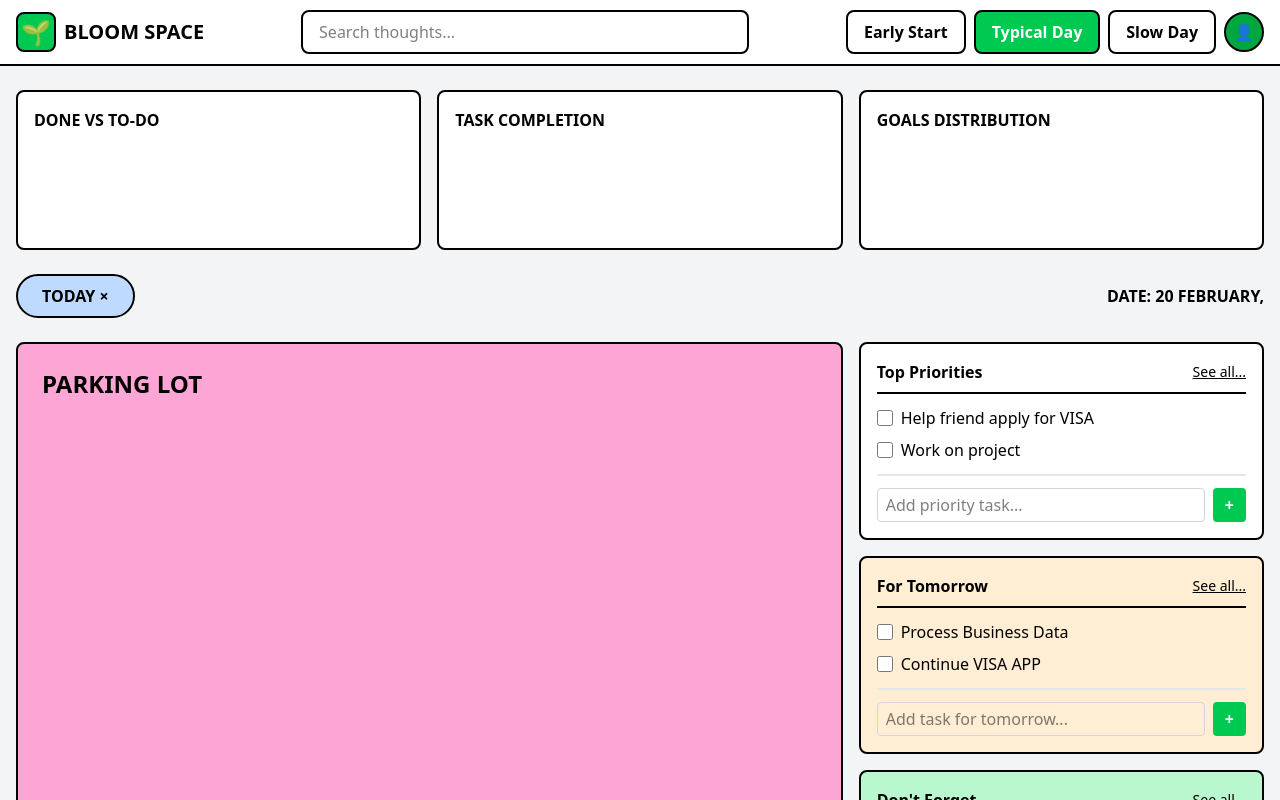
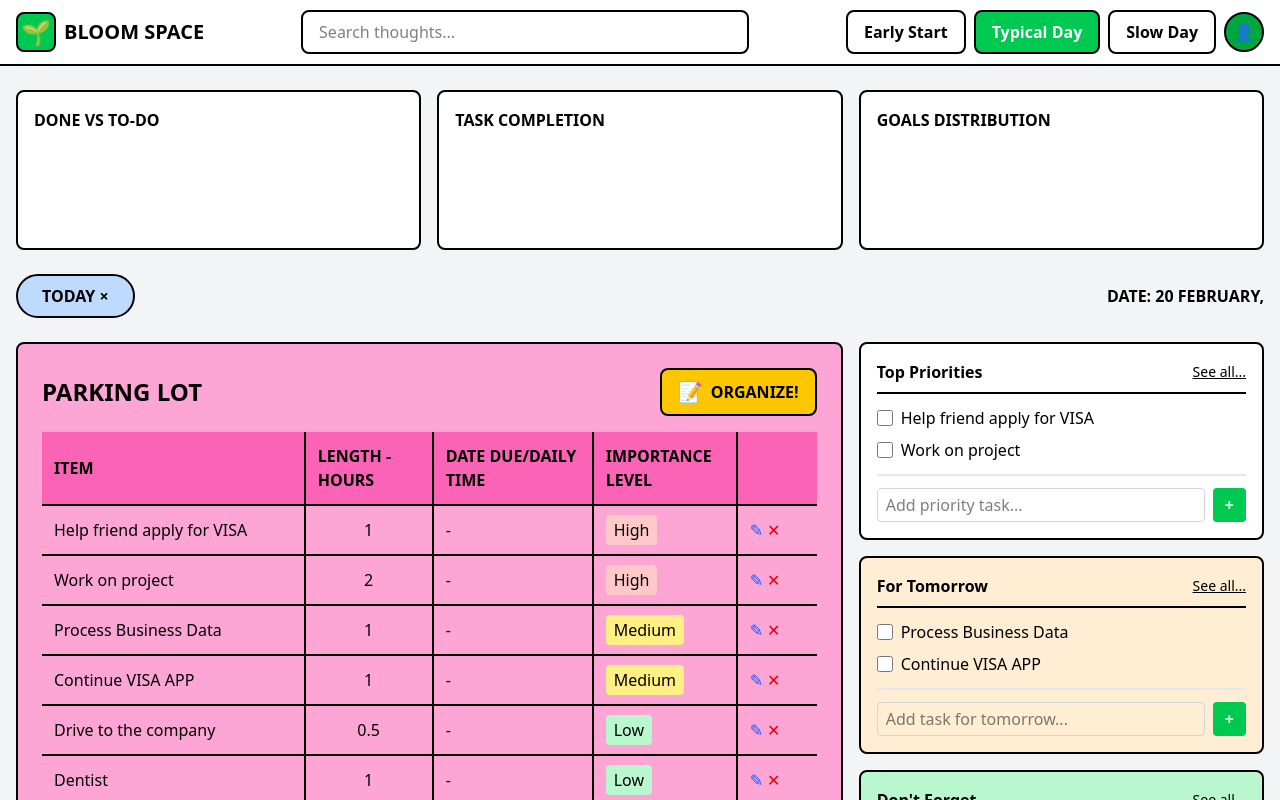
Before and after one commit to HosnyYousef/bloom-workload-engine, a React (Vite) app in the folder bloomspaceapp/frontend/: page / in a window 1280 px wide. Shown: the top 800 px of the page. Built offline with nearby package versions, Linux system fonts and the light colour scheme.

Commit message:
modified app.jsx parkingLot.jsx, to get them to work

```diff
--- a/bloomspaceapp/frontend/src/App.jsx
+++ b/bloomspaceapp/frontend/src/App.jsx
@@ -5,7 +5,7 @@ import ForTomorrow from "./components/ForTomorrow";
 import DontForget from "./components/DontForget";
 import DateDisplay from "./components/DateDisplay";
 import NotesThoughts from "./components/NotesThoughts";
-
+import ParkingLot from "./components/ParkingLot";
 
 // SORTING ALGORITHM
 const sortTasks = (tasks, energyLevel) => {
@@ -125,9 +125,13 @@ const App = () => {
         {/* Main Content Grid */}
         <div className="grid grid-cols-3 gap-4">
           {/* Left Side - Parking Lot */}
-          <div className="col-span-2 bg-pink-300 border-2 border-black rounded-lg p-6 min-h-96">
-            <p className="font-bold text-2xl">PARKING LOT</p>
-            {/* ParkingLot component coming next! */}
+          <div className="col-span-2">
+            <ParkingLot
+              tasks={tasks}
+              onAdd={addTask}
+              onUpdate={updateTask}
+              onDelete={deleteTask}
+            />
           </div>
 
           {/* Right Side - Task Lists (display only, fed from algorithm) */}
--- a/bloomspaceapp/frontend/src/components/ParkingLot.jsx
+++ b/bloomspaceapp/frontend/src/components/ParkingLot.jsx
@@ -64,6 +64,7 @@ const ParkingLot = ({ tasks, onAdd, onUpdate, onDelete }) => {
 
     // Table header:
 
+return (
     <div className="bg-pink-300 border-2 border-black rounded-lg p-6 min-h-96">
         <div className="flex justify-between items-center mb-4">
             <h2 className="font-bold text-2xl">PARKING LOT</h2>
@@ -211,5 +212,7 @@ const ParkingLot = ({ tasks, onAdd, onUpdate, onDelete }) => {
             </div>
         )}
     </div>
+    );
+}
 
-}
+export default ParkingLot;
```
